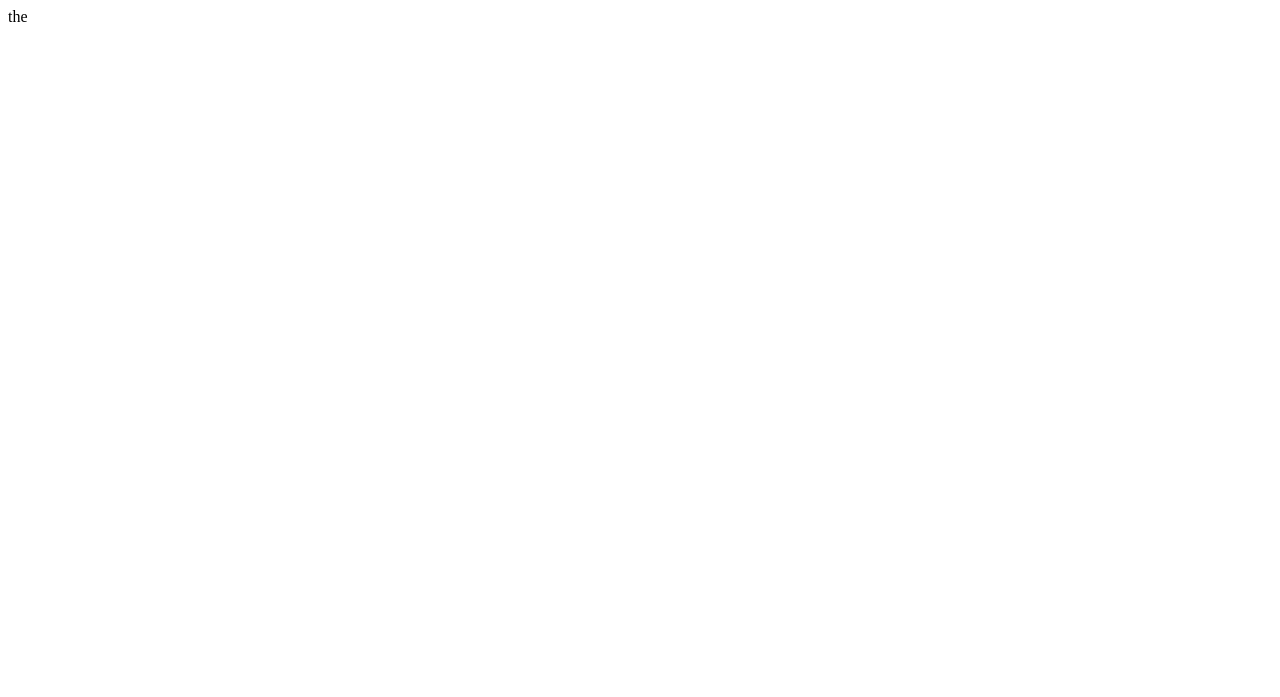
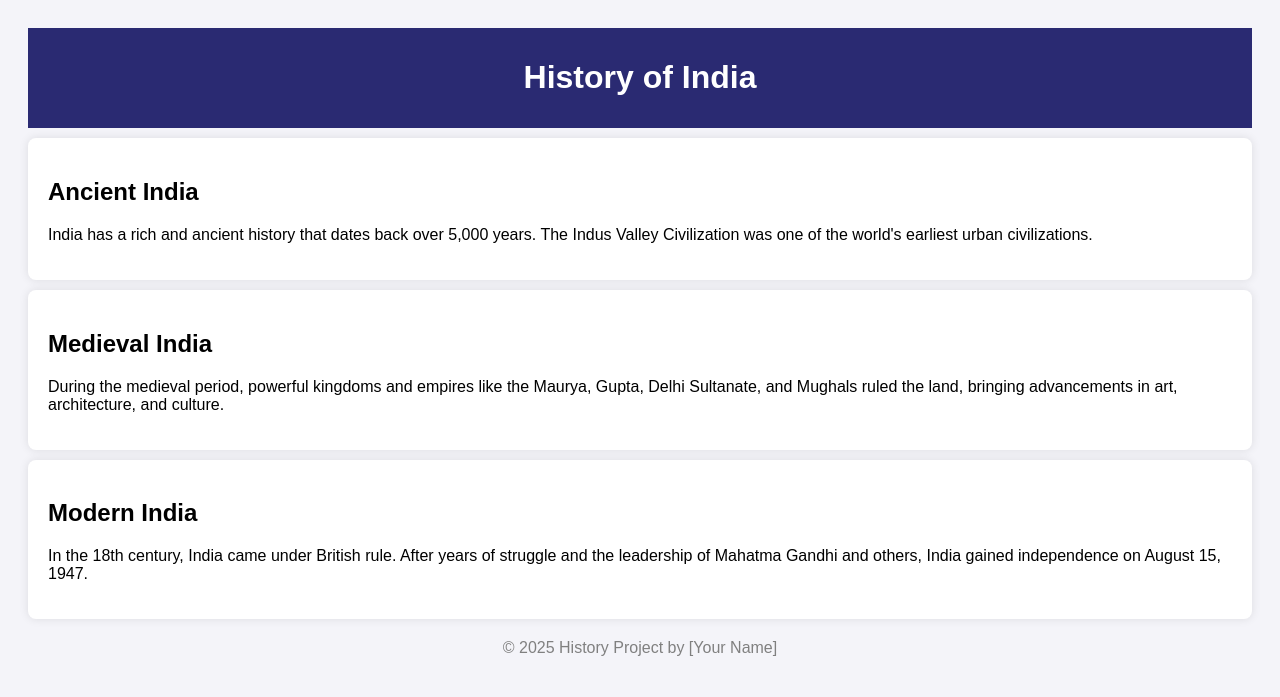
Before and after one commit to FlipkartDealsPro/Your-market-, a plain HTML site: page index.html in a window 1280 px wide. Drawn offline with Linux system fonts and the light colour scheme.

Commit message:
Update index.html
Add

```diff
--- a/index.html
+++ b/index.html
@@ -1,2 +1,57 @@
+<!DOCTYPE html>
 <html>
-<head>the<head>
+<head>
+    <title>History of India</title>
+    <style>
+        body {
+            font-family: Arial, sans-serif;
+            background-color: #f4f4f9;
+            padding: 20px;
+        }
+        header {
+            background-color: #2a2a72;
+            color: white;
+            padding: 10px;
+            text-align: center;
+        }
+        section {
+            background-color: white;
+            padding: 20px;
+            margin-top: 10px;
+            border-radius: 8px;
+            box-shadow: 0 0 10px rgba(0,0,0,0.1);
+        }
+        footer {
+            margin-top: 20px;
+            text-align: center;
+            color: gray;
+        }
+    </style>
+</head>
+<body>
+
+<header>
+    <h1>History of India</h1>
+</header>
+
+<section>
+    <h2>Ancient India</h2>
+    <p>India has a rich and ancient history that dates back over 5,000 years. The Indus Valley Civilization was one of the world's earliest urban civilizations.</p>
+</section>
+
+<section>
+    <h2>Medieval India</h2>
+    <p>During the medieval period, powerful kingdoms and empires like the Maurya, Gupta, Delhi Sultanate, and Mughals ruled the land, bringing advancements in art, architecture, and culture.</p>
+</section>
+
+<section>
+    <h2>Modern India</h2>
+    <p>In the 18th century, India came under British rule. After years of struggle and the leadership of Mahatma Gandhi and others, India gained independence on August 15, 1947.</p>
+</section>
+
+<footer>
+    <p>&copy; 2025 History Project by [Your Name]</p>
+</footer>
+
+</body>
+</html>
```
